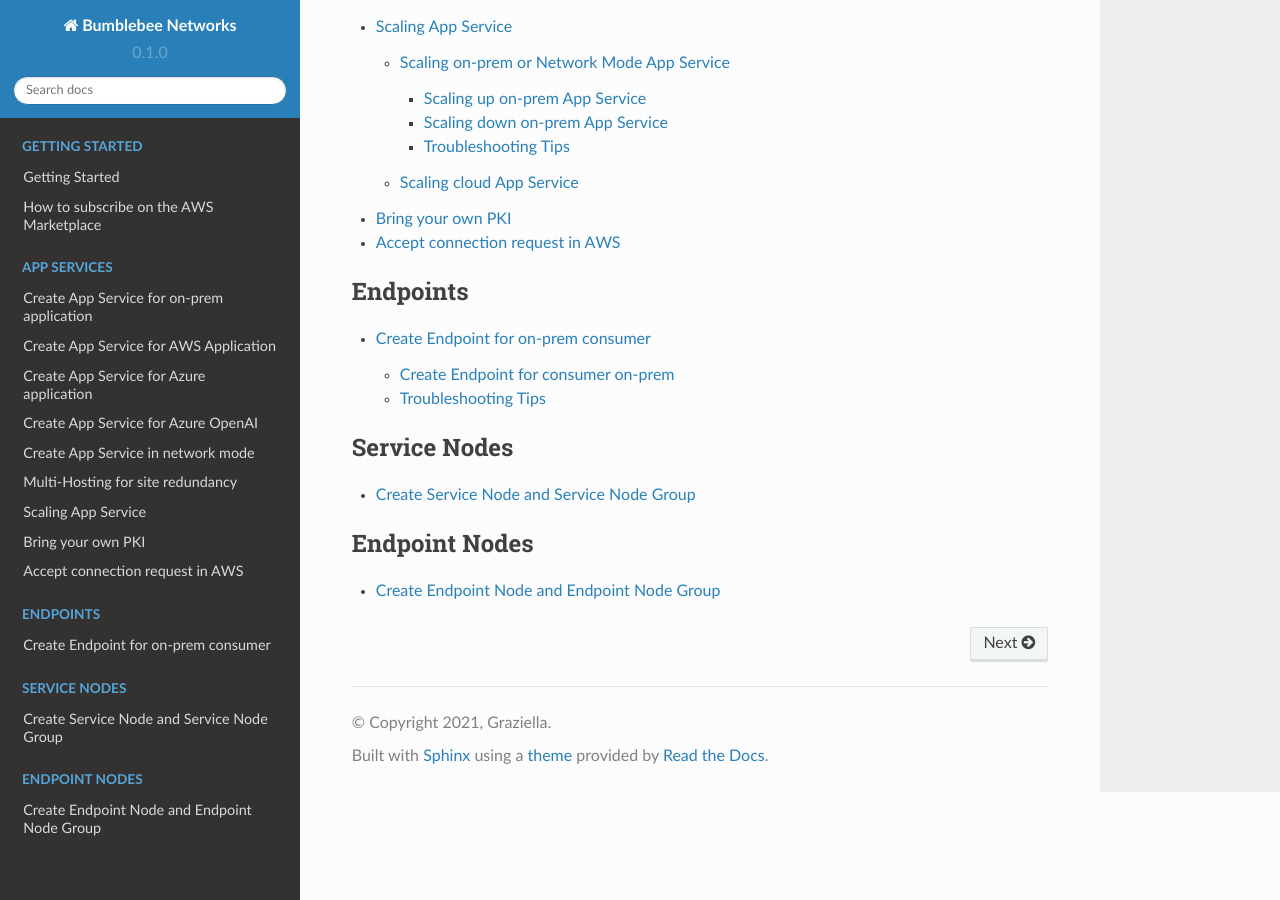
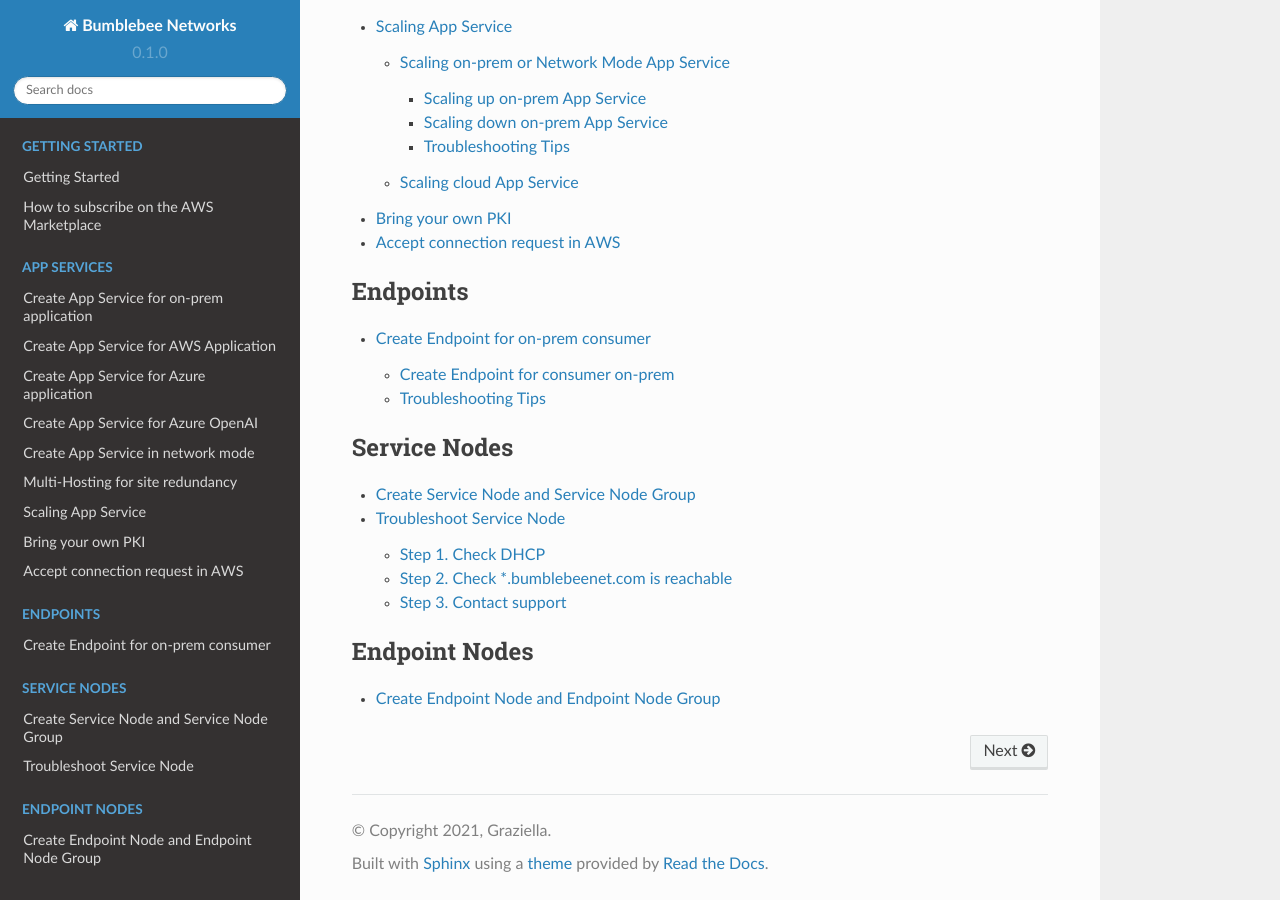
Before and after one commit to sherrywei-bumblebee/bumblebee-docs, a Sphinx documentation site: the page built from docs/source/index.rst, in a window 1280 px wide and 900 px high, scrolled down 1710 px. Built offline with Sphinx 7.4.7 and the Read the Docs theme 2.0.0, drawn with Linux system fonts in a browser that asks for light colours; pages that are not in the unit, such as notebooks, are missing from menus; some of the changed lines change nothing that is shown.

Commit message:
troubleshoot service node

```diff
--- /dev/null
+++ b/docs/source/ServiceNodes/troubleshoot_service_node.rst
@@ -0,0 +1,47 @@
+===========================
+Troubleshoot Service Node
+===========================
+
+
+Service Node are virtual machines image or hardware devices deployed in on-premise location.
+They host App Services for remote networks to access applications on-prem. Once deployed,
+they registers with the Bumblebee Networks automatically. You should see them listed on
+Endpoint Nodes page or Service Nodes page in a "registered" admin state and "up" Op state.
+
+
+If you have trouble bringing them up, follow these steps to troubleshoot.
+For simplicity, only the name Node is used for the rest of the document.
+
+
+Step 1. Check DHCP
+===================================
+
+A Node requires a DHCP environment where it obtains its primary IP address automatically. There is no work around if DHCP is not configured.
+
+
+You should find its IP address at the virtual machine console, it looks similar to the screen shot below.
+(Reserve the IP address once the node boots up.)
+
+|primary_ip|
+
+
+Step 2. Check *.bumblebeenet.com is reachable
+=================================================
+
+The node needs to reach `*.bumblebeenet.com` on TCP port 443 and UDP ports 443 - 448
+While the Node does not have a public IP address, it requires outbound access to *.bumblebeenet.com on
+both TCP port 443 and UDP ports range 443 - 448.
+
+
+Once the Node obtained its IP address, go to http://node_primary_ip:8080 to view diagnostics. The diagnostics page shows if the connection to Bumblebee Networks is successful. If it is not, it shows what the problem is.
+
+
+|node_diag|
+
+Step 3. Contact support
+========================================
+
+If you still help, contact support@bumblebeenet.com
+
+.. |primary_ip| image:: media/primary_ip.png
+.. |node_diag| image:: media/node_diag.png
--- a/docs/source/index.rst
+++ b/docs/source/index.rst
@@ -43,6 +43,7 @@
    :caption: Service Nodes
 
    ServiceNodes/create_service_node
+   ServiceNodes/troubleshoot_service_node
 
 .. toctree::
    :caption: Endpoint Nodes
```
Also changed, not shown: docs/source/ServiceNodes/media/node_diag.png (added), docs/source/ServiceNodes/media/primary_ip.png (added).
